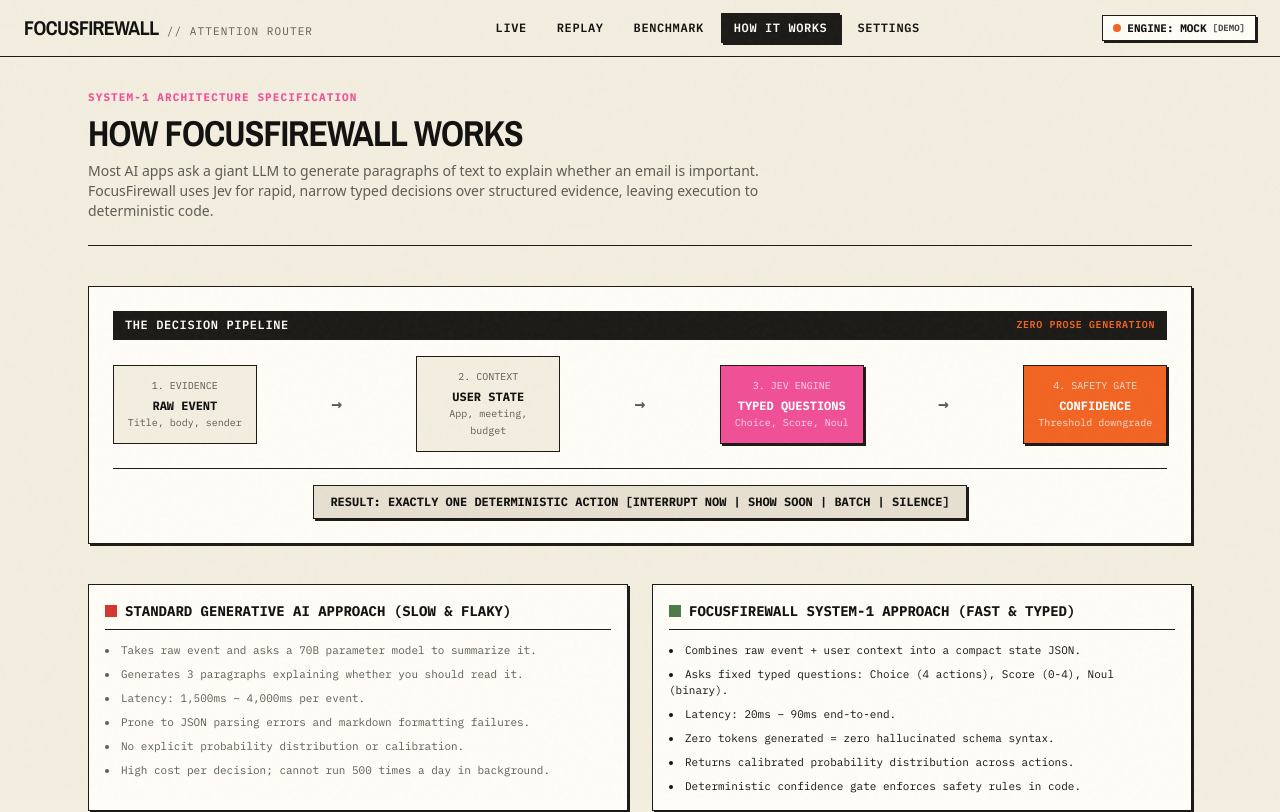
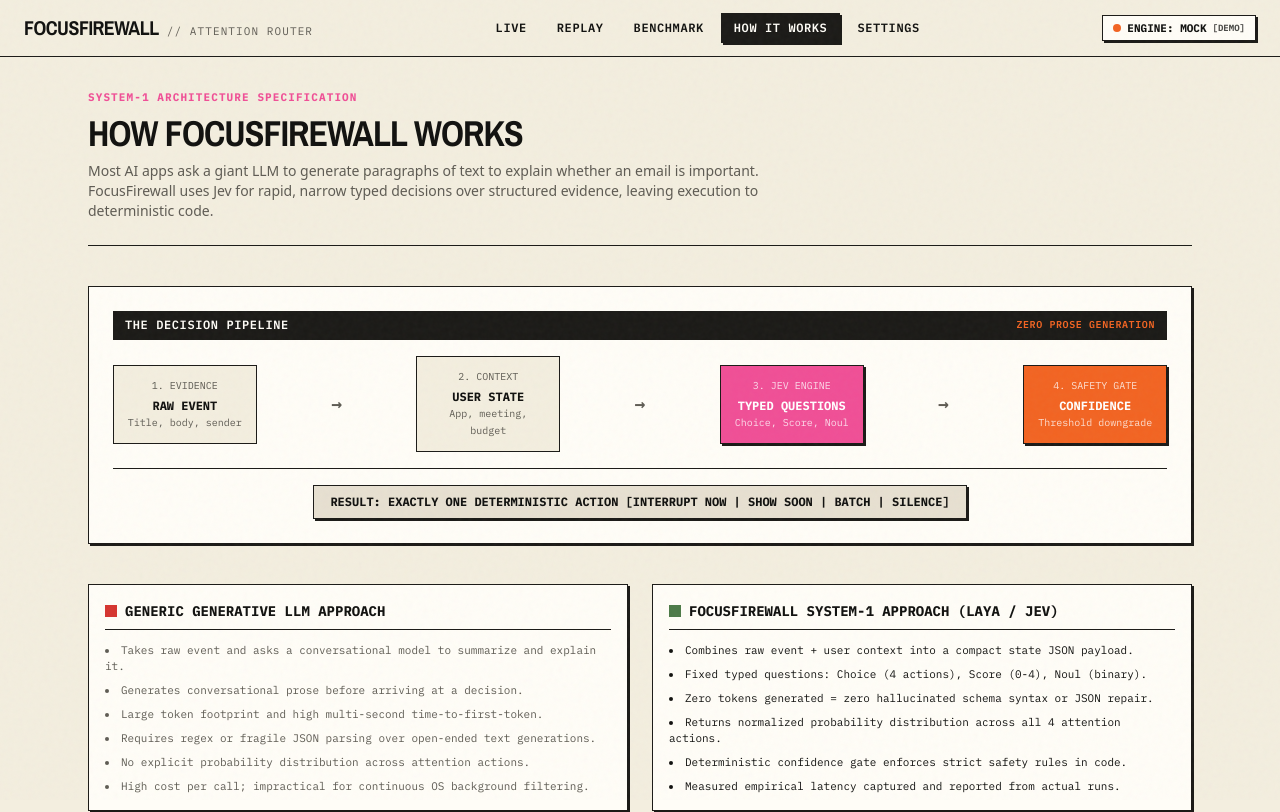
Before and after one commit to Ayush-Raj-Chourasia/FocusFirewall, a Next.js app: page /how-it-works in a window 1280 px wide. Shown: the top 812 px of the page. Built offline with nearby package versions, Linux system fonts and the light colour scheme.

Commit message:
feat(ui): display requestedEngine vs executed engine, refine latency target and Laya positioning

```diff
--- a/app/how-it-works/page.tsx
+++ b/app/how-it-works/page.tsx
@@ -63,22 +63,22 @@
         </div>
       </div>
 
-      {/* Technical Comparison: System-1 vs Generic LLM */}
+      {/* Technical Comparison: System-1 vs Generic Generative LLM */}
       <div className="grid grid-cols-1 md:grid-cols-2 gap-6">
         <div className="panel-window bg-surface p-4 space-y-3">
           <div className="flex items-center gap-2 border-b border-line pb-2">
             <span className="w-3 h-3 bg-danger inline-block" />
             <strong className="text-ink font-bold uppercase text-sm">
-              Standard Generative AI Approach (Slow & Flaky)
+              Generic Generative LLM Approach
             </strong>
           </div>
           <ul className="space-y-2 text-[11px] text-ink-muted list-disc list-inside">
-            <li>Takes raw event and asks a 70B parameter model to summarize it.</li>
-            <li>Generates 3 paragraphs explaining whether you should read it.</li>
-            <li>Latency: 1,500ms – 4,000ms per event.</li>
-            <li>Prone to JSON parsing errors and markdown formatting failures.</li>
-            <li>No explicit probability distribution or calibration.</li>
-            <li>High cost per decision; cannot run 500 times a day in background.</li>
+            <li>Takes raw event and asks a conversational model to summarize and explain it.</li>
+            <li>Generates conversational prose before arriving at a decision.</li>
+            <li>Large token footprint and high multi-second time-to-first-token.</li>
+            <li>Requires regex or fragile JSON parsing over open-ended text generations.</li>
+            <li>No explicit probability distribution across attention actions.</li>
+            <li>High cost per call; impractical for continuous OS background filtering.</li>
           </ul>
         </div>
 
@@ -86,16 +86,16 @@
           <div className="flex items-center gap-2 border-b border-line pb-2">
             <span className="w-3 h-3 bg-brandgreen inline-block" />
             <strong className="text-ink font-bold uppercase text-sm">
-              FocusFirewall System-1 Approach (Fast & Typed)
+              FocusFirewall System-1 Approach (Laya / Jev)
             </strong>
           </div>
           <ul className="space-y-2 text-[11px] text-ink list-disc list-inside">
-            <li>Combines raw event + user context into a compact state JSON.</li>
-            <li>Asks fixed typed questions: Choice (4 actions), Score (0-4), Noul (binary).</li>
-            <li>Latency: 20ms – 90ms end-to-end.</li>
-            <li>Zero tokens generated = zero hallucinated schema syntax.</li>
-            <li>Returns calibrated probability distribution across actions.</li>
-            <li>Deterministic confidence gate enforces safety rules in code.</li>
+            <li>Combines raw event + user context into a compact state JSON payload.</li>
+            <li>Fixed typed questions: Choice (4 actions), Score (0-4), Noul (binary).</li>
+            <li>Zero tokens generated = zero hallucinated schema syntax or JSON repair.</li>
+            <li>Returns normalized probability distribution across all 4 attention actions.</li>
+            <li>Deterministic confidence gate enforces strict safety rules in code.</li>
+            <li>Measured empirical latency captured and reported from actual runs.</li>
           </ul>
         </div>
       </div>
--- a/app/page.tsx
+++ b/app/page.tsx
@@ -155,7 +155,7 @@
             <div className="space-y-4 max-w-3xl">
               <div className="inline-flex items-center gap-2 px-2.5 py-1 border border-line bg-surface text-ink text-[11px] font-bold shadow-hard">
                 <span className="w-2 h-2 bg-pink inline-block animate-pulse" />
-                <span>THE SYSTEM-1 ATTENTION ROUTER // MADE WITH JEV</span>
+                <span>THE SYSTEM-1 ATTENTION ROUTER // POWERED BY LAYA & JEV</span>
               </div>
 
               <h1 className="font-display font-black text-4xl sm:text-5xl lg:text-6xl text-ink leading-[0.92] tracking-tight">
@@ -167,8 +167,8 @@
               </h1>
 
               <p className="text-ink-muted text-sm sm:text-base font-sans leading-relaxed">
-                A sub-50ms System-1 decision layer between incoming events and human attention.
-                Jev decides. Code enforces confidence gates. You stay in deep flow.
+                A typed System-1 decision layer between incoming events and human attention.
+                Laya decides. Code enforces confidence gates. You stay in deep flow.
               </p>
             </div>
 
@@ -479,10 +479,10 @@
               MEDIAN LATENCY
             </span>
             <div className="font-display font-black text-2xl sm:text-3xl text-orange">
-              {benchmarkMetrics ? `${benchmarkMetrics.p50LatencyMs} ms` : '< 50 ms'}
+              {benchmarkMetrics ? `${benchmarkMetrics.p50LatencyMs} ms` : 'TARGET: < 50 ms'}
             </div>
             <span className="text-[10px] text-ink-muted">
-              {benchmarkMetrics ? 'Empirical P50 Round-Trip' : 'Target Specification'}
+              {benchmarkMetrics ? 'Empirical P50 Round-Trip' : 'Engineering Specification'}
             </span>
           </div>
 
--- a/components/live/DecisionInspector.tsx
+++ b/components/live/DecisionInspector.tsx
@@ -182,22 +182,34 @@
         </div>
 
         {/* Engine & Latency telemetry */}
-        <div className="border-t border-line/40 pt-3 space-y-1 text-[11px] bg-paper-2 p-2 border border-line">
+        <div className="border-t border-line/40 pt-3 space-y-1.5 text-[11px] bg-paper-2 p-2 border border-line">
           <div className="flex justify-between items-center">
-            <span className="text-ink-muted">Engine:</span>
+            <span className="text-ink-muted">Requested Engine:</span>
+            <span className="font-bold text-ink uppercase">
+              {decision.requestedEngine ? decision.requestedEngine.toUpperCase() : 'MOCK'}
+            </span>
+          </div>
+          <div className="flex justify-between items-center">
+            <span className="text-ink-muted">Executed Engine:</span>
             <span className="font-bold text-pink uppercase flex items-center gap-1">
-              <span className="w-1.5 h-1.5 rounded-full bg-brandgreen inline-block animate-pulse" />
-              {decision.engine === 'jev' ? 'JEV (LIVE)' : decision.engine.toUpperCase()}
+              <span
+                className={`w-1.5 h-1.5 rounded-full inline-block ${
+                  decision.engine === 'rules' ? 'bg-orange' : 'bg-brandgreen animate-pulse'
+                }`}
+              />
+              {decision.engine.toUpperCase()}{' '}
+              {decision.engine === 'rules' ? '(FALLBACK)' : ''}
             </span>
           </div>
           <div className="flex justify-between">
-            <span className="text-ink-muted">Round-Trip Latency:</span>
+            <span className="text-ink-muted">Latency:</span>
             <span className="font-bold text-orange">
-              {decision.latencyMs !== undefined ? `${decision.latencyMs} ms` : '—'}
+              {decision.latencyMs !== undefined ? `${decision.latencyMs} ms` : '—'}{' '}
+              <span className="text-[9px] text-ink-muted font-normal">(measured)</span>
             </span>
           </div>
           <div className="flex justify-between">
-            <span className="text-ink-muted">Evaluated Under:</span>
+            <span className="text-ink-muted">Context Mode:</span>
             <span className="font-bold uppercase text-ink">
               {context.mode.replace('_', ' ')}
             </span>
```
